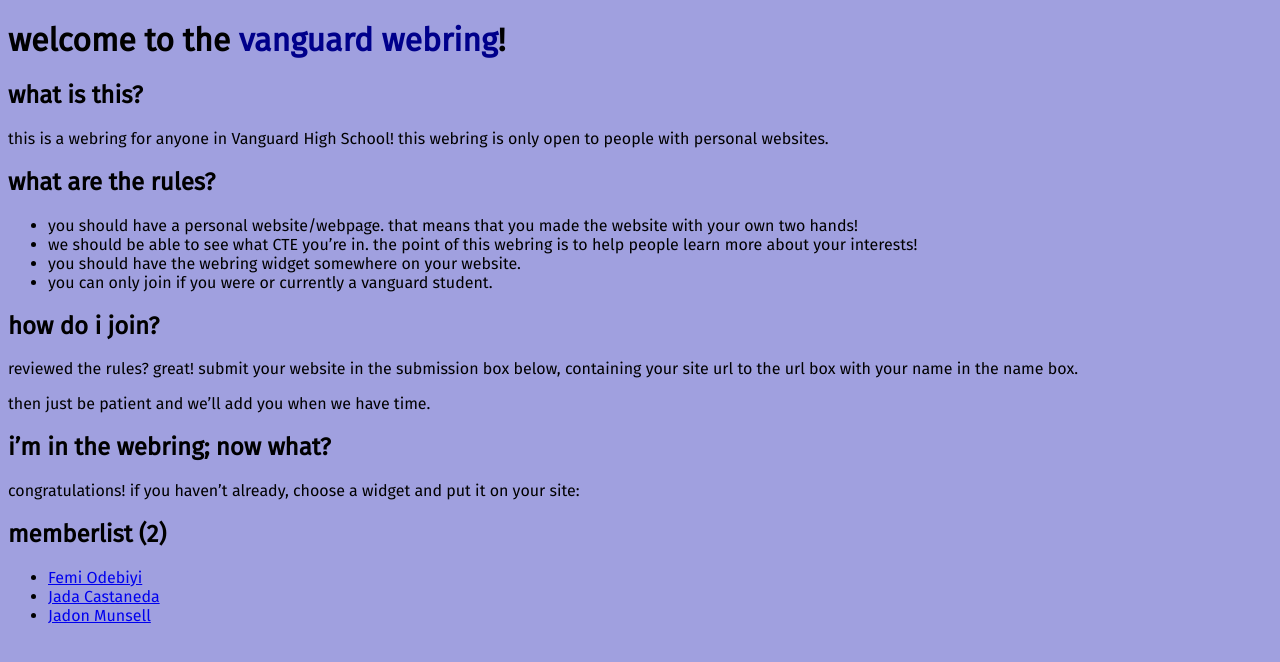
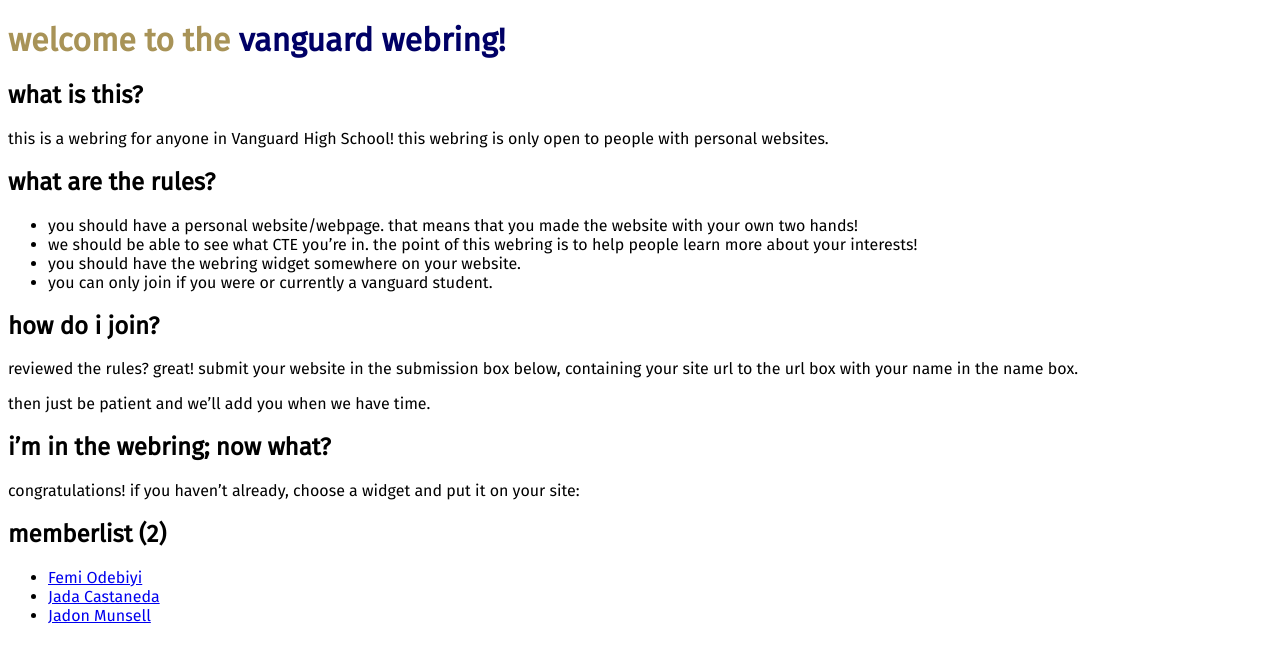
Before and after one commit to Codementals/vanring.github.io, a plain HTML site: page index.html in a window 1280 px wide. Drawn offline with Linux system fonts and the light colour scheme.

Commit message:
touched up the main page a bitt
changed the background color and the main heading.

```diff
--- a/css/css.css
+++ b/css/css.css
@@ -1,4 +1,4 @@
 body {
-    background-color: rgb(160, 160, 223);
+    background-color: rgb(255, 255, 255);
     font-family: 'Fira Sans';
 }
--- a/index.html
+++ b/index.html
@@ -9,7 +9,7 @@
 </head>
 
 <body>
-    <h1>welcome to the <span style="color: darkblue">vanguard webring</span>!</h1>
+    <h1><span style="color: #a89357">welcome to the</span> <span style="color: #006">vanguard webring!</span></h1>
     <h2>what is this?</h2>
     <p>this is a webring for anyone in Vanguard High School! this webring is only open to people with personal websites.</p>
 
```
